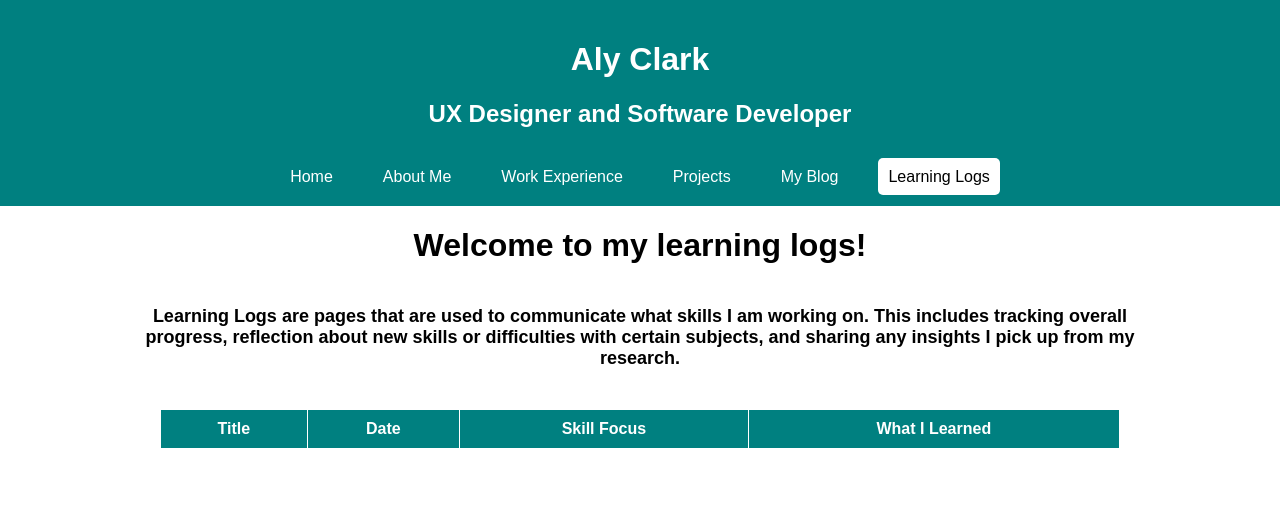
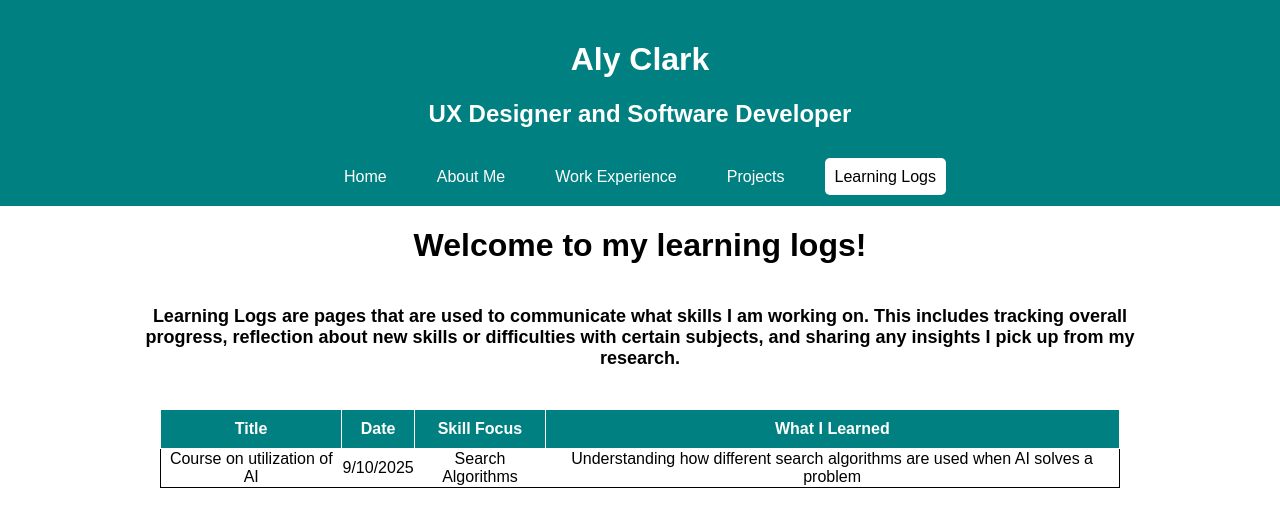
Before and after one commit to alyclark7557/alyclark7557.github.io, a plain HTML site: page learning_logs.html in a window 1280 px wide. Drawn offline with Linux system fonts and the light colour scheme.

Commit message:
Removed outdated references; updated learning logs

```diff
--- a/learning_logs.html
+++ b/learning_logs.html
@@ -18,7 +18,6 @@
             <li><a href="about_me.html">About Me</a></li>
             <li><a href="work_experience.html">Work Experience</a></li>
             <li><a href="projects.html">Projects</a></li>
-            <li><a href="blog.html">My Blog</a></li>
             <li><a class ="active" href="learning_logs.html">Learning Logs</a></li>
         </ul>
     </div>
@@ -34,5 +33,11 @@
             <th>Skill Focus</th>
             <th>What I Learned</th>
         </tr>
+        <tr>
+            <td>Course on utilization of AI</td>
+            <td>9/10/2025</td>
+            <td>Search Algorithms</td>
+            <td>Understanding how different search algorithms are used when AI solves a problem</td>
+        </tr>
     </table>
 </body>
```
Also changed, not shown: about_me.html (+0 -1 lines), index.html (+0 -1 lines), projects.html (+0 -1 lines), work_experience.html (+0 -1 lines).
